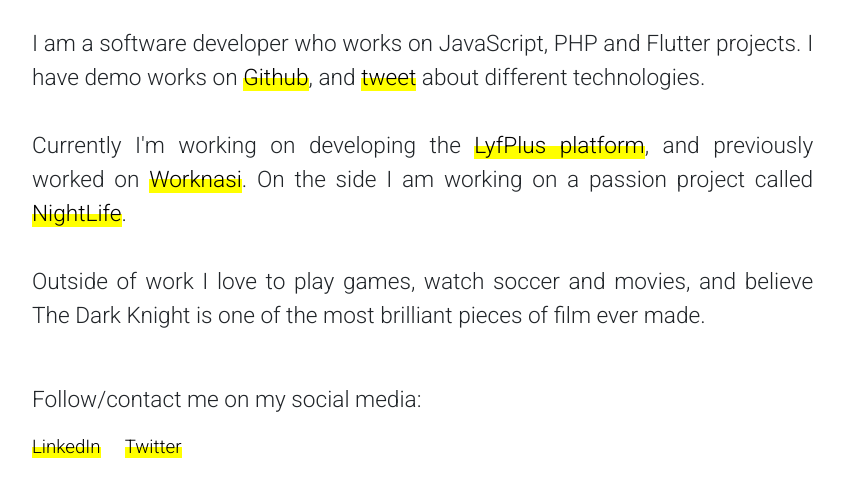
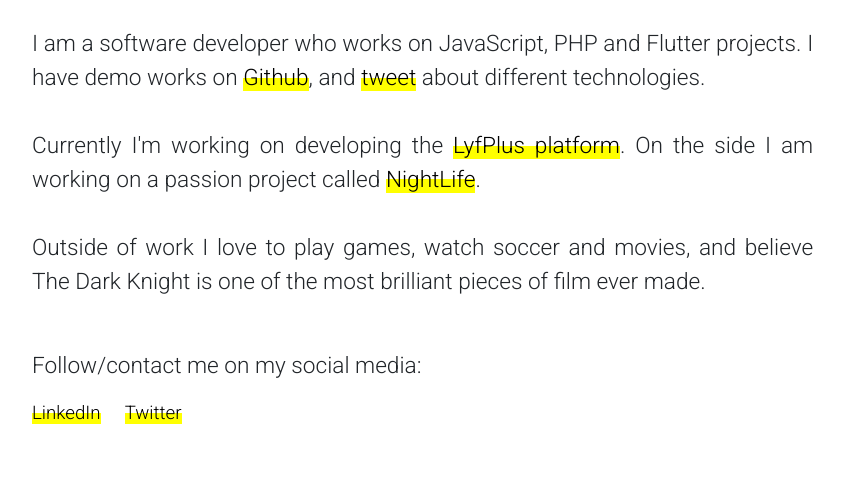
Before and after one commit to kevinmisigaro/personal-site, a plain HTML site: page index.html in a window 1280 px wide. Shown: the part 281-778 px from the top of the page, without its empty margins (50-894 px from the left). Drawn offline with nearby package versions, Linux system fonts and the light colour scheme.

Commit message:
removed worknasi

```diff
--- a/index.html
+++ b/index.html
@@ -71,8 +71,7 @@
                 class="short-text">tweet</a> about different technologies.
             <br><br>
             Currently I'm working on developing the <a href="http://lyfplus.co.tz" target="_blank"
-                class="short-text">LyfPlus platform</a>, and previously worked on <a href="https://worknasi.com"
-                target="_blank" class="short-text">Worknasi</a>. On the side I am working on a passion project called <a
+                class="short-text">LyfPlus platform</a>. On the side I am working on a passion project called <a
                 href="https://luckykun88.github.io/nl-web-2/" target="_blank" class="short-text">NightLife</a>.
             <br><br>
             Outside of work I love to play games, watch soccer and movies, and believe The Dark Knight is one of the
```
